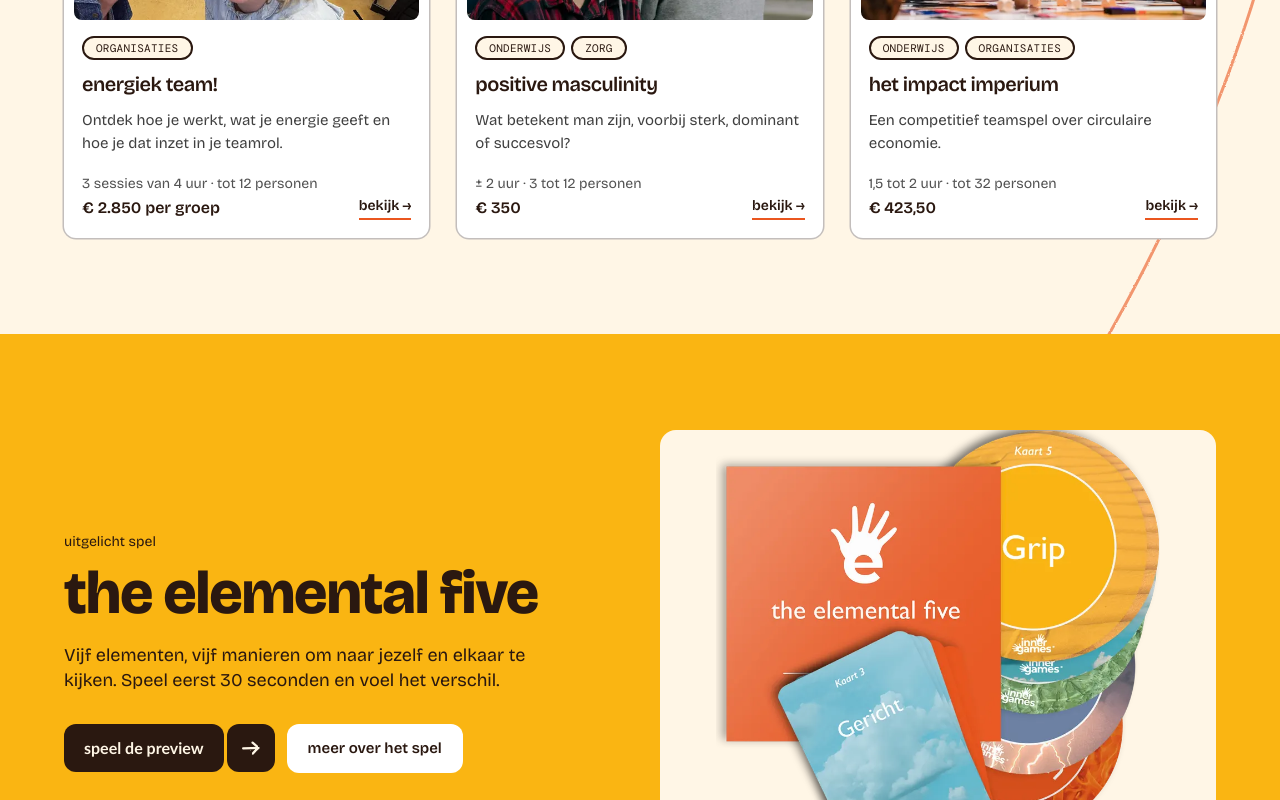
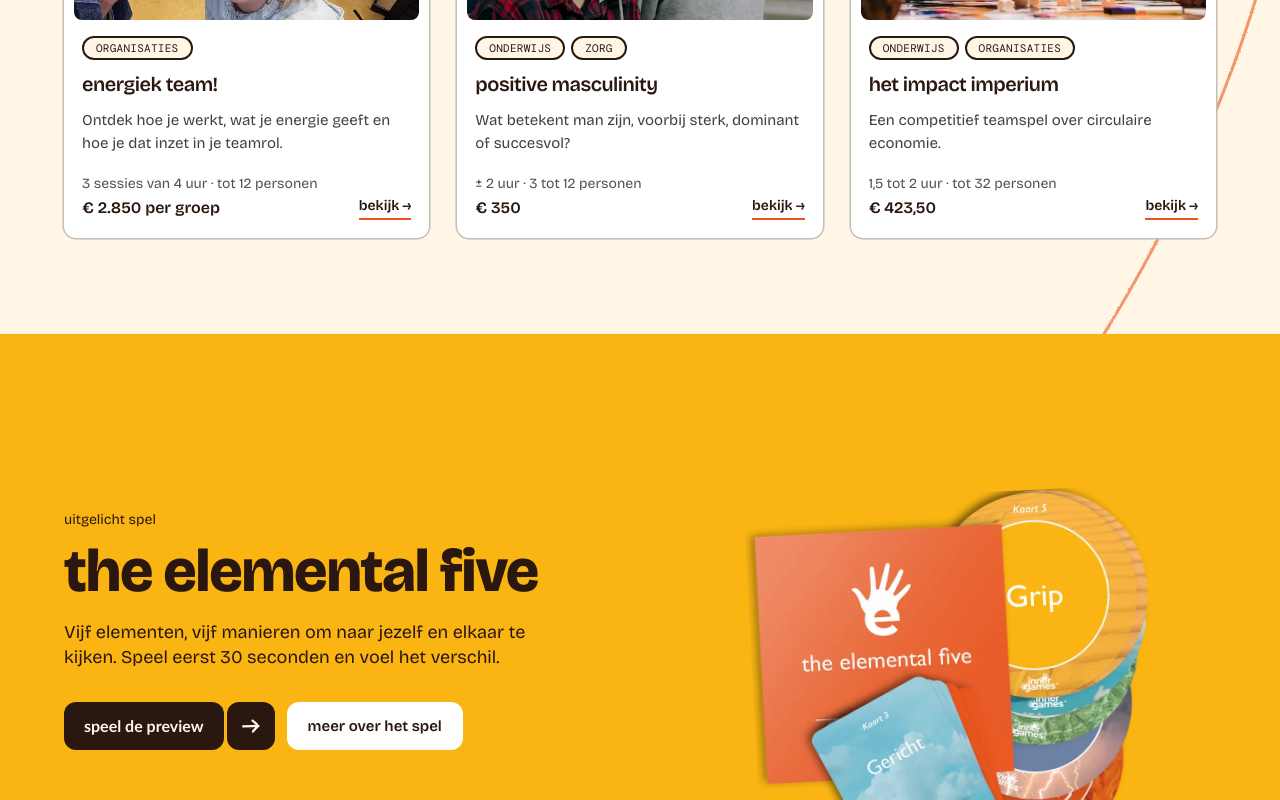
Before and after one commit to tadamesopor/inner-games, a React (Vite) app: page / in a window 1280 px wide. Shown: the part 2000-2800 px from the top of the page. Built offline with nearby package versions, Linux system fonts and the light colour scheme.

Commit message:
box scene on the homepage game and the sociality page

```diff
--- a/src/data.ts
+++ b/src/data.ts
@@ -309,6 +309,8 @@ export type Game = {
   story: string[]
   contents: string[]
   status?: string
+  // a cut-out photo of only the box (transparent png), for the box scene on the game page
+  box?: { src: string; w: number; h: number }
 }
 
 export const GAMES: Game[] = [
@@ -377,6 +379,7 @@ export const GAMES: Game[] = [
       'Het spel is gemaakt door het lectoraat Versterken van Sociale Kwaliteit van de HAN (Robin Smits, Nicole Moorman, Lisbeth Verharen en Carinda Jansen), samen met Ariën Kingma.',
       'Er komen nog meer casussen bij, op micro-, meso- en macroniveau. In Nederland heb je het spel binnen 2 tot 3 werkdagen in huis.',
     ],
+    box: { src: '/assets/img/games/sociality-box.png', w: 398, h: 459 },
     contents: ['Speeldoos', 'Speelbord', '2 kaartsets van 21 kaarten met verschillende casussen', '1 set van 10 kaarten over sociale kwaliteit', 'Boekje met handleiding en theorie', 'Pion'],
   },
   {
--- a/src/motion/boxscene.css
+++ b/src/motion/boxscene.css
@@ -82,6 +82,11 @@
   opacity: var(--k);
 }
 
+/* inside the speelpad every block is z-index 1; the box scene must stay above the next section */
+.ig-bg-speelpad > .ig-section--rounded:has(> .ig-boxscene) {
+  z-index: 2;
+}
+
 /* the drawn arrow to the button draws itself once the box has landed */
 .ig-boxscene__pointer {
   --pencil-draw: 500ms;
--- a/src/pages.tsx
+++ b/src/pages.tsx
@@ -1,8 +1,8 @@
 import { useContext, useEffect, useRef, useState, type ReactNode } from 'react'
-import { initSpeelpad } from './motion'
+import { initBoxscene, initSpeelpad } from './motion'
 import { ALT, AUD_LABEL, AUDS, GAMES, LOCATION, PHOTOS, PROJECTS, QUOTE, WORKSHOPS, type Aud, type Workshop as WS } from './data'
 import { MEMBERS } from './team'
-import { AudIcon, Btn, card, cardStatic, ClientStrip, ContactCta, Ctx, Footer, H1, H2, Header, Marquee, PageHero, PartnerStrip, Photo, Section, Tag } from './wf'
+import { AudIcon, Btn, card, cardStatic, ClientStrip, ContactCta, Ctx, Footer, H1, H2, Header, Marquee, PageHero, PartnerStrip, Photo, Section, Tag, useMotion } from './wf'
 
 function AudTags({ aud }: { aud: Aud[] }) {
   return (
@@ -58,6 +58,8 @@ function Speelpad({ children }: { children: ReactNode }) {
 
 export function Home() {
   const { go } = useContext(Ctx)
+  const box = useMotion<HTMLDivElement>(initBoxscene)
+  const e5 = GAMES[0]
   // photo: a real InnerGames photo from a workshop for that group, shown softly behind the card
   const audCards: { key: Aud; text: string; cta: string; photo: string; act: () => void }[] = [
     { key: 'onderwijs', text: 'Spellen en lessen die je zo in de klas inzet, met een handleiding erbij.', cta: 'workshops voor onderwijs', photo: WORKSHOPS[7].photo, act: () => go('workshops', 'onderwijs') },
@@ -113,9 +115,10 @@ export function Home() {
         </div>
       </Section>
 
-      <Section id="D" label="uitgelicht spel" className="bg-ig-yellow" note="enige gele sectie op deze pagina">
-        <div className="grid items-center gap-10 @3xl:grid-cols-2">
-          <div>
+      {/* the box scene: the game lands next to the text while you scroll (src/motion/boxscene.css).
+          the photo is the cut-out of box + cards + floor cards, there's no photo of only the box yet */}
+      <Section id="D" label="uitgelicht spel" className="ig-section--rounded bg-ig-yellow pb-0!" innerClassName="ig-boxscene" innerRef={box} note="enige gele sectie op deze pagina">
+          <div className="ig-boxscene__text">
             <p className="mb-3 text-sm font-medium">uitgelicht spel</p>
             <H2>the elemental five</H2>
             <p className="mt-5 max-w-lg text-lg leading-snug">Vijf elementen, vijf manieren om naar jezelf en elkaar te kijken. Speel eerst 30 seconden en voel het verschil.</p>
@@ -124,8 +127,10 @@ export function Home() {
               <Btn variant="light" onClick={() => go('game', 'elemental-five-compleet')}>meer over het spel</Btn>
             </div>
           </div>
-          <Photo src={GAMES[0].photo} alt={ALT[GAMES[0].photo]} contain className="aspect-[5/4] w-full rounded-2xl" />
-        </div>
+          <div className="ig-boxscene__stage aspect-square!">
+            <img className="ig-boxscene__box" src={`${e5.photo}-800.webp`} srcSet={`${e5.photo}-800.webp 800w, ${e5.photo}-1600.webp 1200w`} sizes="400px" alt={ALT[e5.photo]} width={1200} height={1200} loading="lazy" />
+            <span className="ig-boxscene__shadow" aria-hidden />
+          </div>
       </Section>
 
       <Section id="E" label="quote" className="bg-white" note={QUOTE.note}>
--- a/src/shop.tsx
+++ b/src/shop.tsx
@@ -1,6 +1,7 @@
 import { useContext, useEffect, useState } from 'react'
 import { ALT, AUD_LABEL, AUDS, GAMES, PHOTOS, PREVIEW_SLUG, STEPS, WORKSHOPS, type Aud, type Game as G } from './data'
-import { Btn, card, cardStatic, ContactCta, Ctx, Footer, H2, Header, PageHero, Photo, Section, Tag } from './wf'
+import { Btn, card, cardStatic, ContactCta, Ctx, Footer, H2, Header, PageHero, Photo, Section, Tag, useMotion } from './wf'
+import { initBoxscene } from './motion'
 
 function GameCard({ g }: { g: G }) {
   const { go, cart, toggleCart } = useContext(Ctx)
@@ -170,6 +171,7 @@ export function Game() {
   const inCart = cart.includes(g.slug)
   const more = GAMES.filter((x) => x.slug !== g.slug).slice(0, 3)
   const matching = WORKSHOPS.filter((w) => w.gameSlug === g.slug)
+  const box = useMotion<HTMLDivElement>(initBoxscene)
   // unknown facts are left out instead of showing "n.t.b."
   const facts = [
     ['voor wie', g.forWhom],
@@ -219,6 +221,26 @@ export function Game() {
         </div>
       </Section>
 
+      {g.box ? (
+        // with a cut-out of the box: the box scene. the box lands next to the text and steps over the
+        // rounded edge into the preview section (src/motion/boxscene.css)
+        <Section id="B" label="omschrijving" className="ig-section--rounded bg-white pb-0!" innerClassName="ig-boxscene" innerRef={box} note="tekst + inhoud van de doos · doos landt bij scrollen">
+          <div className="ig-boxscene__text space-y-5 pb-12 text-lg leading-relaxed">
+            <H2 className="mb-6">over dit spel</H2>
+            {g.story.map((p, i) => <p key={i}>{p}</p>)}
+            <div className="rounded-[var(--r-box)] bg-ig-cream p-6 text-base">
+              <p className="text-sm font-medium text-[#C84413]">wat zit er in de doos</p>
+              <ul className="mt-4 space-y-2">
+                {g.contents.map((c) => <li key={c} className="flex gap-3"><span className="mt-2 h-2 w-2 shrink-0 rounded-full bg-ig-orange" />{c}</li>)}
+              </ul>
+            </div>
+          </div>
+          <div className="ig-boxscene__stage" style={{ aspectRatio: `${g.box.w} / ${g.box.h}` }}>
+            <img className="ig-boxscene__box" src={g.box.src} alt={`Speldoos van ${g.title.split(',')[0]}`} width={g.box.w} height={g.box.h} loading="lazy" />
+            <span className="ig-boxscene__shadow" aria-hidden />
+          </div>
+        </Section>
+      ) : (
       <Section id="B" label="omschrijving" className="bg-white" note="tekst + inhoud van de doos">
         <div className="grid gap-12 @3xl:grid-cols-[1.2fr_1fr]">
           <div className="space-y-5 text-lg leading-relaxed">
@@ -233,6 +255,7 @@ export function Game() {
           </aside>
         </div>
       </Section>
+      )}
 
       <Section id="C" label="preview ingebed" className="bg-ig-orange text-white" note="speelbare teaser (±30 sec) eindigt in koop/boek-CTA · Kansen Keren: geen preview">
         <H2 className="mb-8">probeer het eerst</H2>
--- a/src/wf.tsx
+++ b/src/wf.tsx
@@ -1,4 +1,4 @@
-import { createContext, useContext, useState, type CSSProperties, type ReactNode } from 'react'
+import { createContext, useContext, useEffect, useRef, useState, type CSSProperties, type ReactNode, type Ref } from 'react'
 import { SplitBtn } from './motionui'
 import { CLIENTS, GAMES, PARTNERS, WORKSHOPS, type Aud } from './data'
 
@@ -36,6 +36,8 @@ export function Section({
   note,
   className = '',
   stop = false,
+  innerClassName = '',
+  innerRef,
   children,
 }: {
   id?: string
@@ -44,6 +46,9 @@ export function Section({
   className?: string
   /** a stop on the speelpad: the path makes a square next to this block and the pawn waits there */
   stop?: boolean
+  /** classes and ref for the 1280px content box, for effects that hang on it (like .ig-boxscene) */
+  innerClassName?: string
+  innerRef?: Ref<HTMLDivElement>
   children: ReactNode
 }) {
   const { ann } = useContext(Ctx)
@@ -61,11 +66,18 @@ export function Section({
       )}
       {/* content stops at 1280px, so cards and text don't stretch on a wide screen. not positioned on purpose:
           absolute backgrounds (the hero photo) still fill the whole section */}
-      <div className="mx-auto w-full max-w-[1280px]" data-speelpad-stop={stop || undefined}>
+      <div ref={innerRef} className={`mx-auto w-full max-w-[1280px] ${innerClassName}`} data-speelpad-stop={stop || undefined}>
         {children}
       </div>
     </section>
   )
+}
+
+/** starts a plain js effect from src/motion/ on an element, and stops it when the page goes */
+export function useMotion<T extends HTMLElement>(init: (el: T) => () => void) {
+  const ref = useRef<T>(null)
+  useEffect(() => (ref.current ? init(ref.current) : undefined), [init])
+  return ref
 }
 
 // src is a base path from data.ts (no extension). the browser picks the 800 or 1600 version itself,
```
